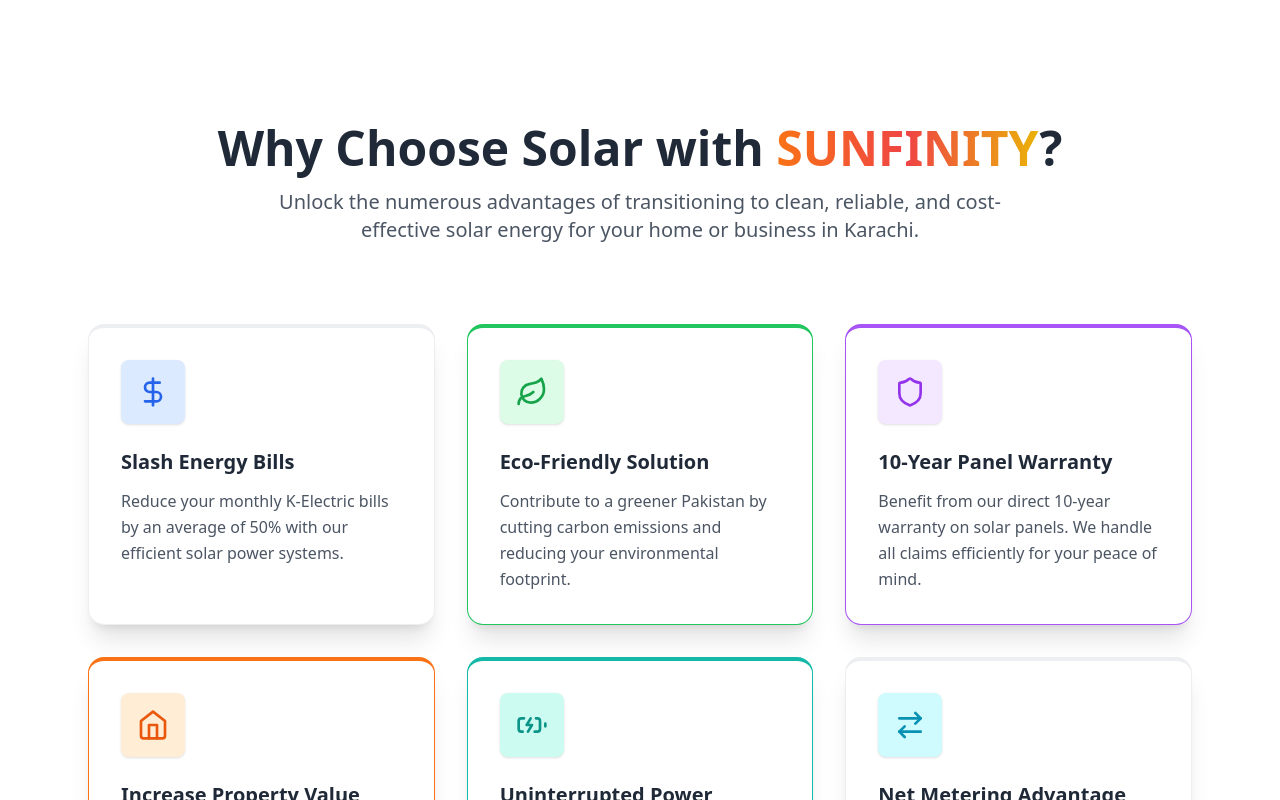
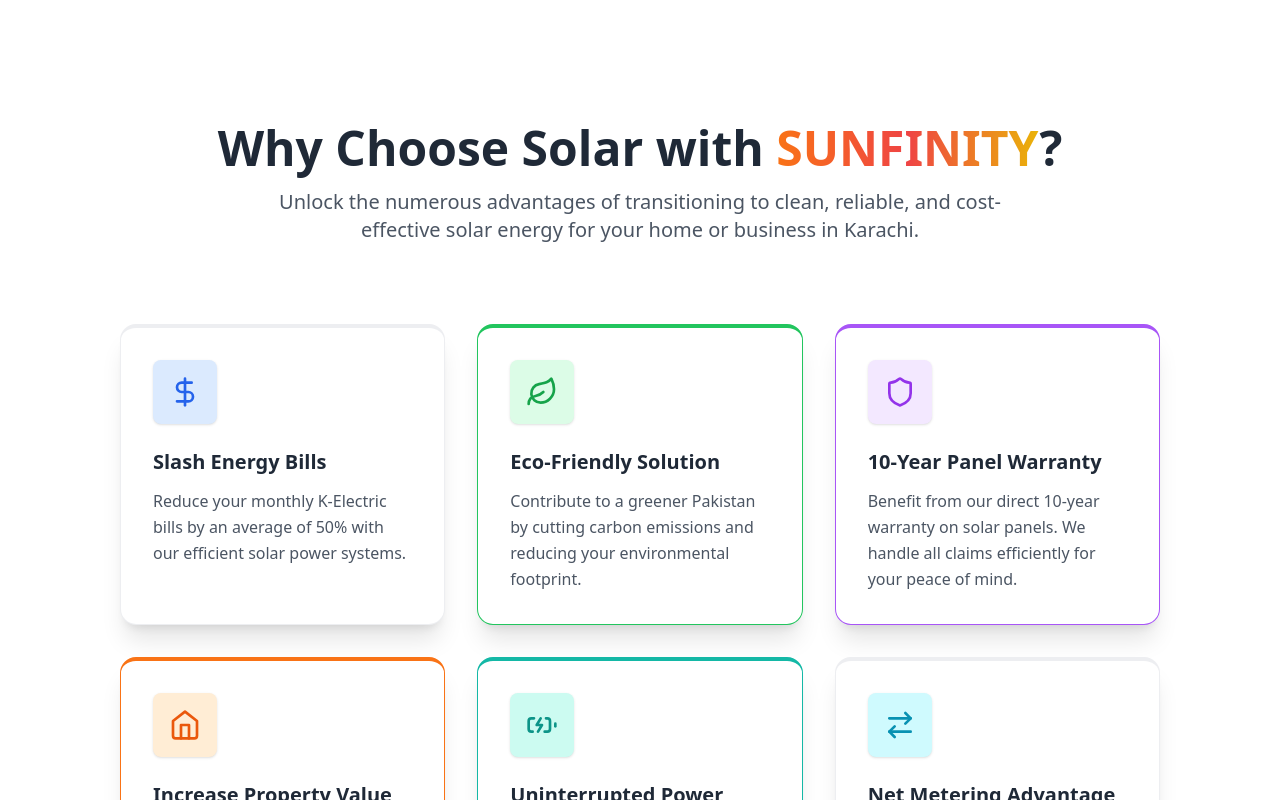
Before and after one commit to daniyalahmed21/Solar-panel-web, a React (Vite) app: page / in a window 1280 px wide. Shown: the part 760-1560 px from the top of the page. Built offline with nearby package versions, Linux system fonts and the light colour scheme.

Commit message:
minor changes in ui

```diff
--- a/src/App.tsx
+++ b/src/App.tsx
@@ -17,7 +17,7 @@
       <main className="flex-grow">
         <Hero />
 
-        <div className="max-w-6xl mx-auto  md:py-20 space-y-20  ">
+        <div className="max-w-6xl mx-auto  md:py-20 space-y-20 overflow-x-hidden  ">
           <Benefits />
           <Products />
           <HowItWorks />
--- a/src/components/Benefits.tsx
+++ b/src/components/Benefits.tsx
@@ -109,7 +109,7 @@
 
 
   return (
-    <section id="benefits" className="">
+    <section id="benefits" className="px-8 overflow-x-hidden ">
       <div className="container mx-auto px-4 md:px-6">
         <motion.div
           className="text-center mb-16 md:mb-20"
--- a/src/components/Hero.tsx
+++ b/src/components/Hero.tsx
@@ -47,7 +47,7 @@
 
   return (
     // Restored correct warm gradient for section background
-    <section id="home" className="relative min-h-screen pt-32 pb-20 md:pb-32 overflow-hidden bg-gradient-to-br ">
+    <section id="home" className="relative min-h-screen pt-32 pb-20 md:pb-32 overflow-x-hidden bg-gradient-to-br ">
       {/* Background decorations remain from your provided code (already warm-themed) */}
       <div className="absolute top-0 right-0 w-1/3 h-1/3 bg-gradient-to-br from-orange-100 to-yellow-100 rounded-full filter blur-[100px] opacity-25 -z-10"></div>
       <div className="absolute bottom-0 left-0 w-1/3 h-1/3 bg-gradient-to-tr from-yellow-100 to-red-100 rounded-full filter blur-[100px] opacity-25 -z-10"></div>
```
